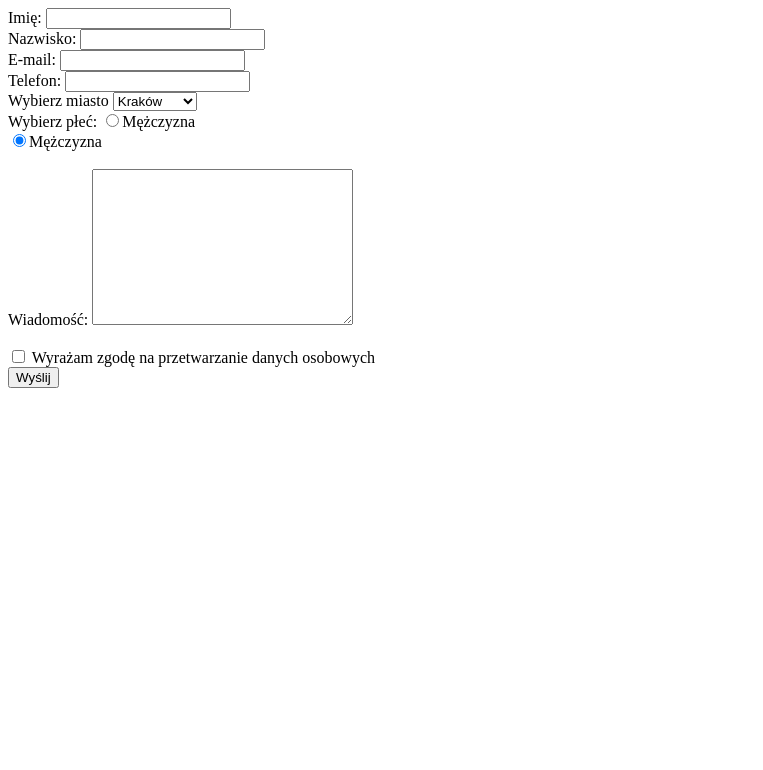
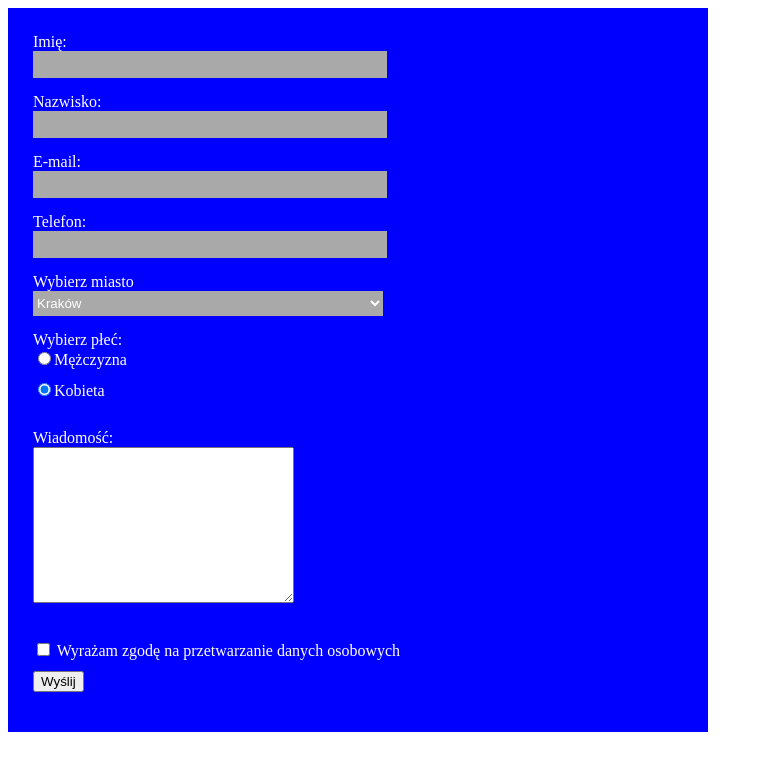
Before and after one commit to jari1984/Jari1984.github.io, a plain HTML site: page zadania-domowe/Formularz-html5/inex.html in a window 1280 px wide. Shown: the whole page, without its empty margins (0-763 px from the left). Drawn offline with Linux system fonts and the light colour scheme.

Commit message:
stylowanie

```diff
--- /dev/null
+++ b/zadania-domowe/Formularz-html5/css/style.css
@@ -0,0 +1,43 @@
+form {
+    background-color: blue;
+    padding: 25px;
+    color: #fff;
+    width: 650px;
+}
+
+form input, form select {
+    margin-bottom: 15px;
+}
+
+form label {
+    display: block;
+}
+
+form label[for='agreement'] {
+    display: inline;
+}
+
+form select, form input[type=text], form input[type=tel], form input[type=city], form input[type=email], form textarea[type=text] {
+    width: 350px;
+    background-color: darkgray;
+    color: #fff;
+    border: turquoise 1px;
+    height: 25px;
+}
+
+form select:focus, form input:focus, form textarea:focus {
+    background-color: darkgray;
+    border: turquoise 1px solid;
+    outline: none;
+}
+
+form textarea {
+    margin-bottom: 15px;
+}
+
+form input[type='Wyślij'] {
+    background-color: olivedrab;
+    border: none;
+    color: #fff;
+    text-transform: none;
+}
--- a/zadania-domowe/Formularz-html5/inex.html
+++ b/zadania-domowe/Formularz-html5/inex.html
@@ -5,6 +5,7 @@
     <meta name="viewport" content="width=device-width, initial-scale=1.0">
     <meta http-equiv="X-UA-Compatible" content="ie=edge">
     <title>Formularz</title>
+    <link rel="stylesheet" href="css/style.css">
 </head>
 <body>
     <form action="https://formspree.io/mgevaqqv" method="POST">
@@ -35,7 +36,7 @@
         <label for="Wybierz płeć">Wybierz płeć:</label>
         <input type="radio" name="gender" value="male" checked>Mężczyzna
         <br>
-        <input type="radio" name="gender" value="female" checked>Mężczyzna
+        <input type="radio" name="gender" value="female" checked>Kobieta
         <br>
 
         <br>
```
